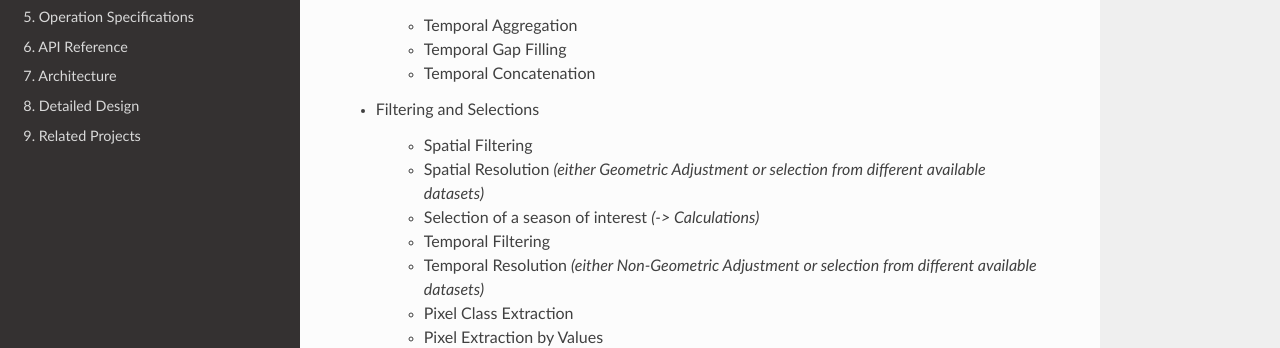
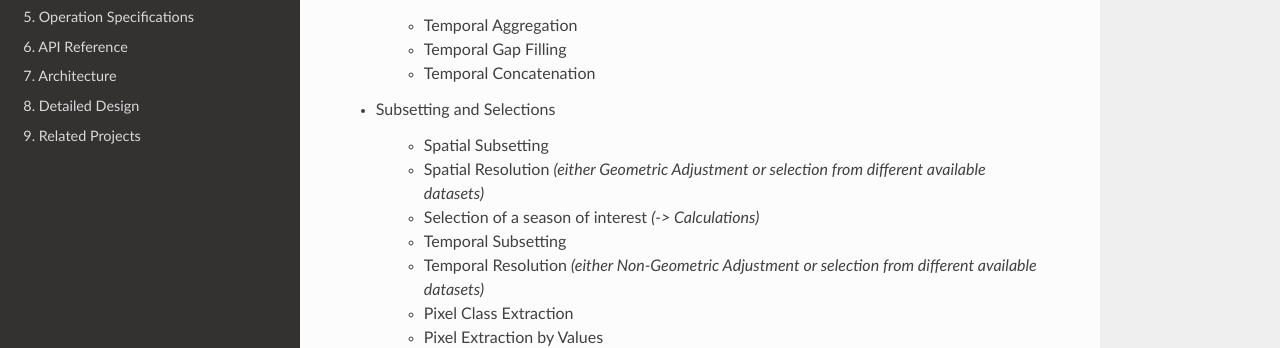
Before and after one commit to CCI-Tools/cate, a Sphinx documentation site: the page built from doc/source/op_specs/op_spec_overview.rst, in a window 1280 px wide and 900 px high. Shown: the part 398-746 px from the top of the window. Built offline with Sphinx 7.4.7 and the Read the Docs theme 2.0.0, drawn with Linux system fonts in a browser that asks for light colours.

Commit message:
filtering -> subsetting

```diff
--- a/doc/source/op_specs/op_spec_overview.rst
+++ b/doc/source/op_specs/op_spec_overview.rst
@@ -17,12 +17,12 @@ Operations
 	- Temporal Gap Filling
 	- Temporal Concatenation
 
-- Filtering and Selections
+- Subsetting and Selections
 
-	- Spatial Filtering
+	- Spatial Subsetting
 	- Spatial Resolution *(either Geometric Adjustment or selection from different available datasets)*
 	- Selection of a season of interest *(-> Calculations)*
-	- Temporal Filtering
+	- Temporal Subsetting
 	- Temporal Resolution *(either Non-Geometric Adjustment or selection from different available datasets)*
 	- Pixel Class Extraction
 	- Pixel Extraction by Values
```
